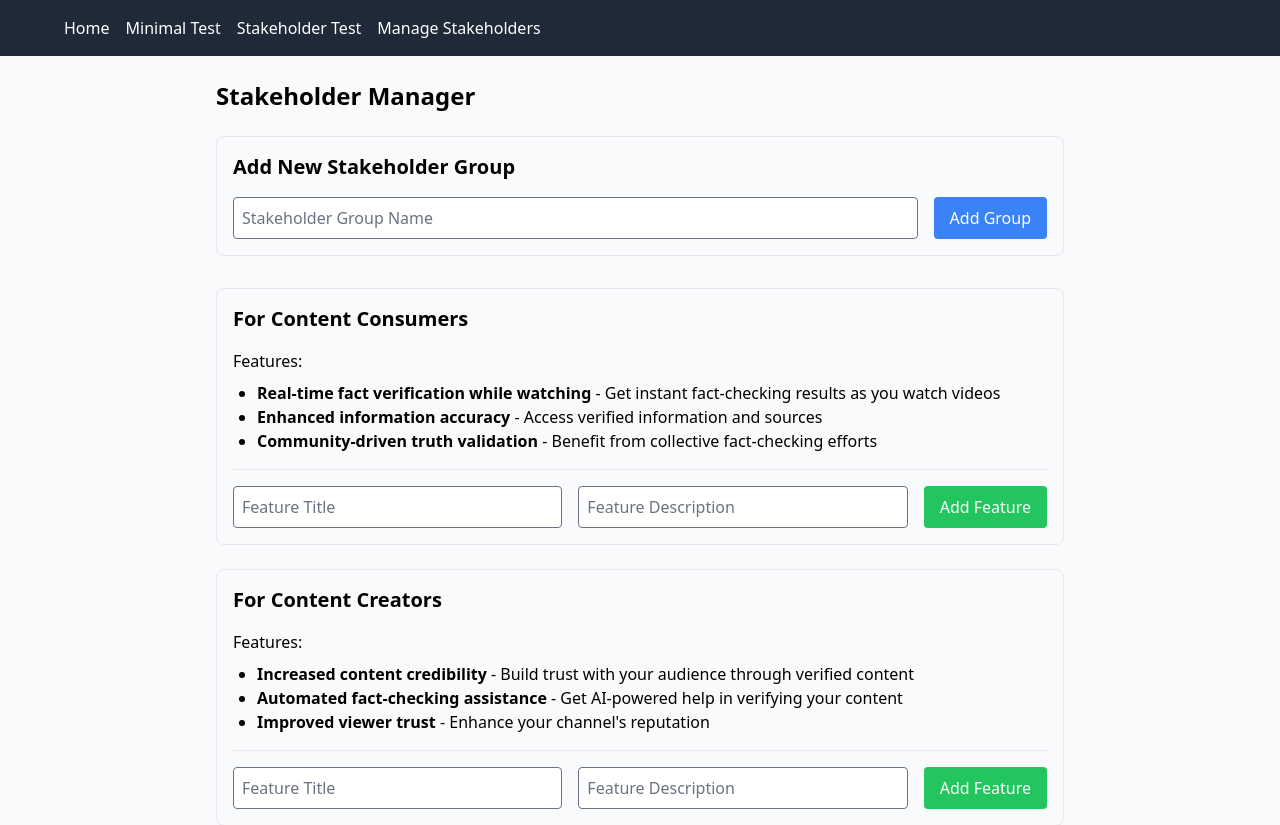
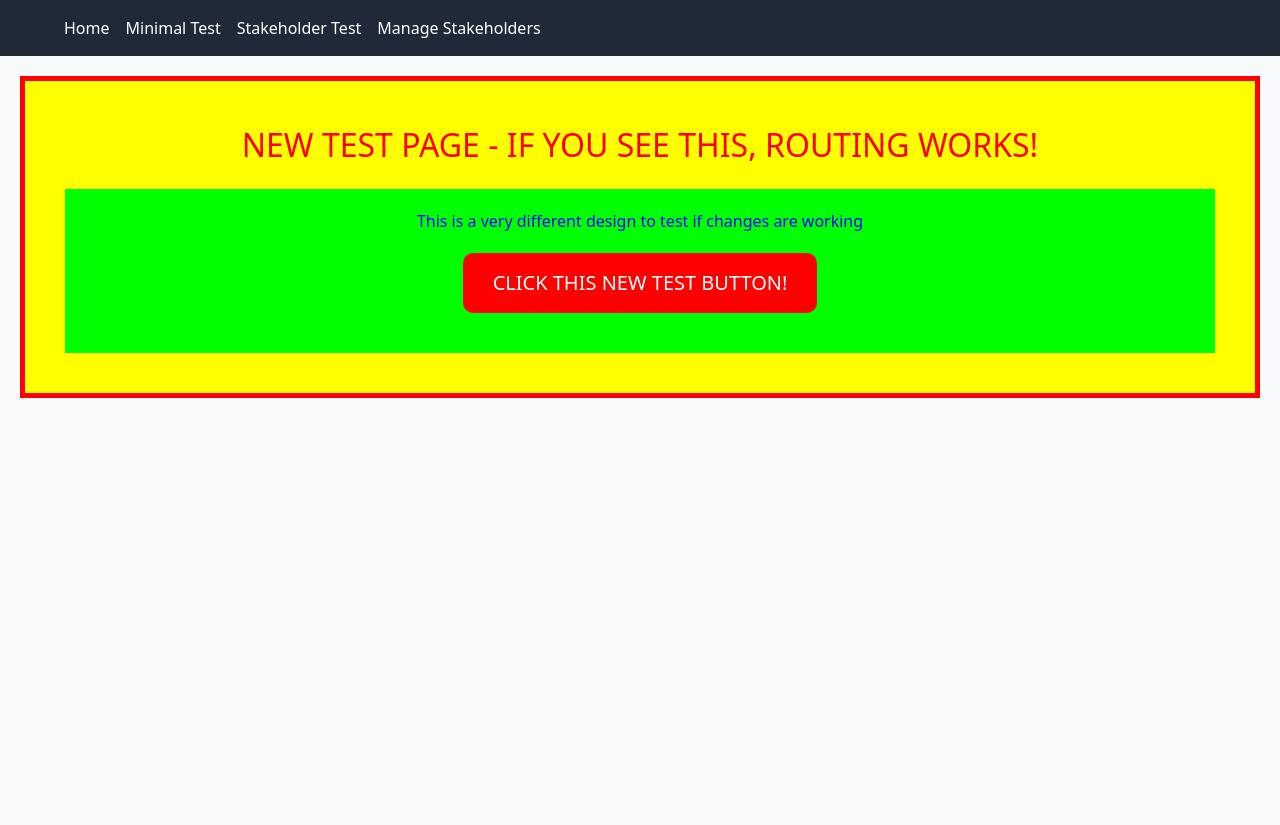
Before and after one commit to Giokerk2023/jitfc, a React (Vite) app: page /manage in a window 1280 px wide. Shown: the top 825 px of the page. After the commit the page ends 800 px from the top, so only its background shows below. Built offline with nearby package versions, Linux system fonts and the light colour scheme.

Commit message:
Add visible test page with bright colors

```diff
--- a/src/components/stakeholder/StakeholderManager.jsx
+++ b/src/components/stakeholder/StakeholderManager.jsx
@@ -1,130 +1,42 @@
-import React, { useState, useEffect } from 'react';
-import { stakeholderTypes, getStakeholderData, getAllStakeholders } from '../../data/stakeholders';
+import React from "react";
 
 const StakeholderManager = () => {
-  const [stakeholders, setStakeholders] = useState([]);
-  const [newStakeholder, setNewStakeholder] = useState({
-    title: '',
-    features: [],
-    enabled: true
-  });
-  const [newFeature, setNewFeature] = useState({
-    title: '',
-    description: ''
-  });
-
-  useEffect(() => {
-    setStakeholders(getAllStakeholders());
-  }, []);
-
-  const handleAddStakeholder = () => {
-    if (!newStakeholder.title) return;
-
-    const stakeholderId = newStakeholder.title.toLowerCase().replace(/\s+/g, '-');
-    const updatedStakeholder = {
-      ...newStakeholder,
-      id: stakeholderId,
-      features: [],
-      enabled: true
-    };
-
-    // Here we would typically make an API call to save the new stakeholder
-    console.log('New stakeholder to be added:', updatedStakeholder);
-
-    setNewStakeholder({
-      title: '',
-      features: [],
-      enabled: true
-    });
-  };
-
-  const handleAddFeature = (stakeholderId) => {
-    if (!newFeature.title || !newFeature.description) return;
-
-    const featureId = `${stakeholderId}-${Date.now()}`;
-    const feature = {
-      ...newFeature,
-      id: featureId
-    };
-
-    // Here we would typically make an API call to save the new feature
-    console.log('New feature to be added:', feature);
-
-    setNewFeature({
-      title: '',
-      description: ''
-    });
-  };
-
   return (
-    <div className="max-w-4xl mx-auto p-6">
-      <h2 className="text-2xl font-bold mb-6">Stakeholder Manager</h2>
-
-      {/* Add New Stakeholder Form */}
-      <div className="mb-8 p-4 border rounded-lg bg-gray-50">
-        <h3 className="text-xl font-semibold mb-4">Add New Stakeholder Group</h3>
-        <div className="flex gap-4">
-          <input
-            type="text"
-            value={newStakeholder.title}
-            onChange={(e) => setNewStakeholder({ ...newStakeholder, title: e.target.value })}
-            placeholder="Stakeholder Group Name"
-            className="flex-1 p-2 border rounded"
-          />
-          <button
-            onClick={handleAddStakeholder}
-            className="px-4 py-2 bg-blue-500 text-white rounded hover:bg-blue-600"
-          >
-            Add Group
-          </button>
-        </div>
-      </div>
-
-      {/* Existing Stakeholders */}
-      <div className="space-y-6">
-        {stakeholders.map((stakeholder, index) => (
-          <div key={index} className="border rounded-lg p-4">
-            <h3 className="text-xl font-semibold mb-4">{stakeholder.title}</h3>
-
-            {/* Features List */}
-            <div className="mb-4">
-              <h4 className="font-medium mb-2">Features:</h4>
-              <ul className="list-disc pl-6">
-                {stakeholder.features.map((feature) => (
-                  <li key={feature.id}>
-                    <strong>{feature.title}</strong> - {feature.description}
-                  </li>
-                ))}
-              </ul>
-            </div>
-
-            {/* Add Feature Form */}
-            <div className="mt-4 pt-4 border-t">
-              <div className="flex gap-4">
-                <input
-                  type="text"
-                  placeholder="Feature Title"
-                  className="flex-1 p-2 border rounded"
-                  value={newFeature.title}
-                  onChange={(e) => setNewFeature({ ...newFeature, title: e.target.value })}
-                />
-                <input
-                  type="text"
-                  placeholder="Feature Description"
-                  className="flex-1 p-2 border rounded"
-                  value={newFeature.description}
-                  onChange={(e) => setNewFeature({ ...newFeature, description: e.target.value })}
-                />
-                <button
-                  onClick={() => handleAddFeature(stakeholder.id)}
-                  className="px-4 py-2 bg-green-500 text-white rounded hover:bg-green-600"
-                >
-                  Add Feature
-                </button>
-              </div>
-            </div>
-          </div>
-        ))}
+    <div style={{
+      backgroundColor: 'yellow',
+      padding: '40px',
+      margin: '20px',
+      border: '5px solid red'
+    }}>
+      <h1 style={{
+        color: 'red',
+        fontSize: '32px',
+        textAlign: 'center'
+      }}>
+        NEW TEST PAGE - IF YOU SEE THIS, ROUTING WORKS!
+      </h1>
+      <div style={{
+        backgroundColor: 'lime',
+        padding: '20px',
+        marginTop: '20px',
+        textAlign: 'center'
+      }}>
+        <h2 style={{ color: 'blue' }}>This is a very different design to test if changes are working</h2>
+        <button
+          style={{
+            backgroundColor: 'red',
+            color: 'white',
+            padding: '15px 30px',
+            fontSize: '20px',
+            margin: '20px',
+            border: 'none',
+            borderRadius: '10px',
+            cursor: 'pointer'
+          }}
+          onClick={() => alert('THIS IS A NEW TEST ALERT!')}
+        >
+          CLICK THIS NEW TEST BUTTON!
+        </button>
       </div>
     </div>
   );
--- a/src/components/stakeholder/StakeholderTest.jsx
+++ b/src/components/stakeholder/StakeholderTest.jsx
@@ -1,66 +1,20 @@
-import { BrowserRouter, Routes, Route, Link } from 'react-router-dom';
-import { useState } from 'react';
-import { ChevronDown, ChevronRight } from 'lucide-react';
-import Section from './components/Section';
-import MinimalTest from './pages/MinimalTest';
-import StakeholderTest from './components/stakeholder/StakeholderTest';
+import React from "react";
 
-function App() {
-  // Landing page content as a separate component
-  const LandingContent = () => (
-    <div className="max-w-6xl mx-auto p-8">
-      <header className="text-center mb-12">
-        <h1 className="text-4xl font-bold mb-4">YouTube Annotation Extension</h1>
-        <p className="text-xl text-gray-600">JIT Fact-Checking Solution</p>
-      </header>
-      <Section title="Value Propositions" level={1}>
-        <Section title="For Content Consumers" level={2}>
-          <ul className="list-disc pl-4">
-            <li>Real-time fact verification while watching</li>
-            <li>Enhanced information accuracy</li>
-            <li>Community-driven truth validation</li>
-          </ul>
-        </Section>
-
-        <Section title="For Content Creators" level={2}>
-          <ul className="list-disc pl-4">
-            <li>Increased content credibility</li>
-            <li>Automated fact-checking assistance</li>
-            <li>Improved viewer trust</li>
-          </ul>
-        </Section>
-        <Section title="For Moderators" level={2}>
-          <ul className="list-disc pl-4">
-            <li>Streamlined verification process</li>
-            <li>AI-assisted moderation tools</li>
-            <li>Collaborative fact-checking platform</li>
-          </ul>
-        </Section>
-      </Section>
+const StakeholderTest = () => {
+  return (
+    <div className="p-4">
+      <h2 className="text-2xl font-bold mb-4">Stakeholder Test Page</h2>
+      <div className="bg-blue-100 p-4 rounded">
+        <p>Simple test component to verify routing</p>
+        <button
+          className="mt-4 px-4 py-2 bg-blue-500 text-white rounded"
+          onClick={() => alert("Test component working!")}
+        >
+          Test Button
+        </button>
+      </div>
     </div>
   );
+};
 
-  return (
-    <BrowserRouter>
-      <div>
-        <nav className="bg-gray-800 text-white p-4">
-          <div className="max-w-6xl mx-auto flex justify-between items-center">
-            <div className="flex gap-4">
-              <Link to="/" className="hover:text-blue-300">Home</Link>
-              <Link to="/minimal" className="hover:text-blue-300">Minimal Test</Link>
-              <Link to="/stakeholders" className="hover:text-blue-300">Stakeholder Manager</Link>
-            </div>
-          </div>
-        </nav>
-
-        <Routes>
-          <Route path="/minimal" element={<MinimalTest />} />
-          <Route path="/stakeholders" element={<StakeholderTest />} />
-          <Route path="/" element={<LandingContent />} />
-        </Routes>
-      </div>
-    </BrowserRouter>
-  );
-}
-
-export default App;
+export default StakeholderTest;
```
